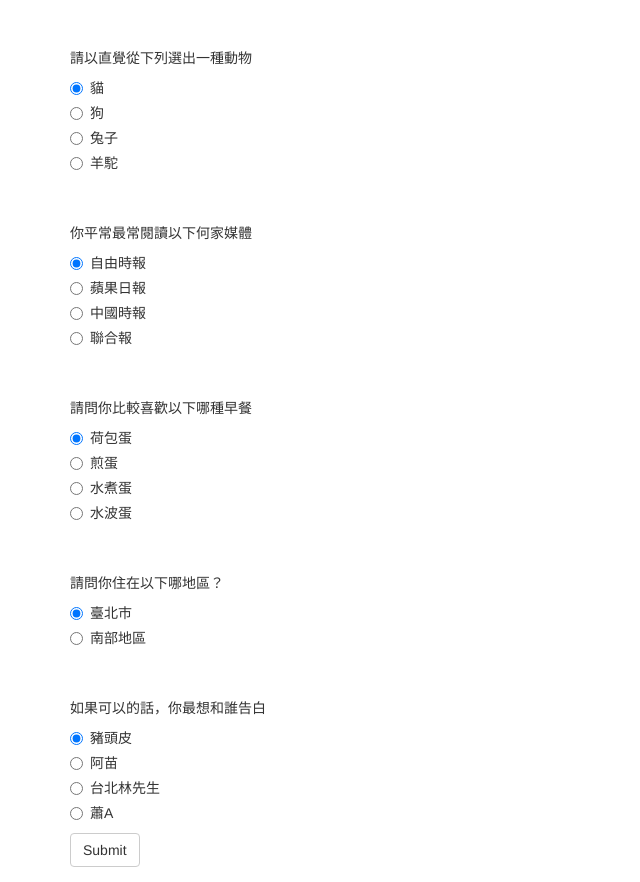
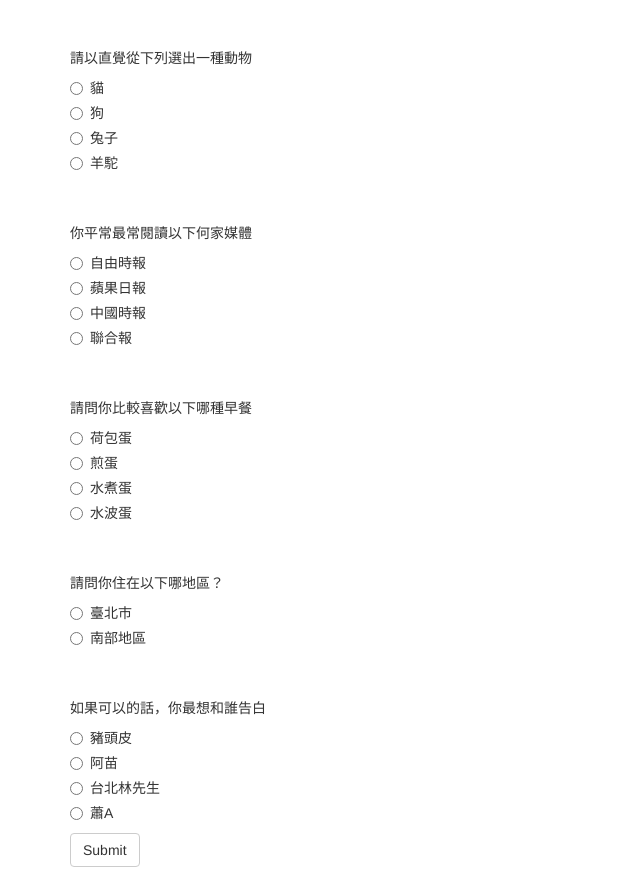
Before and after one commit to vansonlin/StratosphereEnhancer, a plain HTML site: page question.html in a window 1280 px wide. Shown: the part 55-937 px from the top of the page, without its empty margins (0-640 px from the left). Drawn offline with nearby package versions, Linux system fonts and the light colour scheme.

Commit message:
remove checked

```diff
--- a/question.html
+++ b/question.html
@@ -18,7 +18,7 @@
       <p>請以直覺從下列選出一種動物</p>
       <div class="radio">
         <label>
-	    <input type="radio" name="optionsRadios" id="optionsRadios1" value="option1" checked>
+	    <input type="radio" name="optionsRadios" id="optionsRadios1" value="option1" >
             貓
         </label>
       </div>
@@ -47,7 +47,7 @@
       <p>你平常最常閱讀以下何家媒體</p>
       <div class="radio">
         <label>
-	    <input type="radio" name="optionsRadios1" id="optionsRadios1" value="option1" checked>
+	    <input type="radio" name="optionsRadios1" id="optionsRadios1" value="option1" >
             自由時報
         </label>
       </div>
@@ -75,7 +75,7 @@
       <p>請問你比較喜歡以下哪種早餐</p>
       <div class="radio">
         <label>
-	    <input type="radio" name="optionsRadios2" id="optionsRadios1" value="option1" checked>
+	    <input type="radio" name="optionsRadios2" id="optionsRadios1" value="option1" >
             荷包蛋
         </label>
       </div>
@@ -103,7 +103,7 @@
       <p>請問你住在以下哪地區？</p>
       <div class="radio">
         <label>
-	    <input type="radio" name="optionsRadios3" id="optionsRadios1" value="option1" checked>
+	    <input type="radio" name="optionsRadios3" id="optionsRadios1" value="option1" >
             臺北市
         </label>
       </div>
@@ -121,7 +121,7 @@
       <p>如果可以的話，你最想和誰告白</p>
       <div class="radio">
         <label>
-      <input type="radio" name="optionsRadios4" id="optionsRadios1" value="option1" checked>
+      <input type="radio" name="optionsRadios4" id="optionsRadios1" value="option1" >
             豬頭皮
         </label>
       </div>
```
